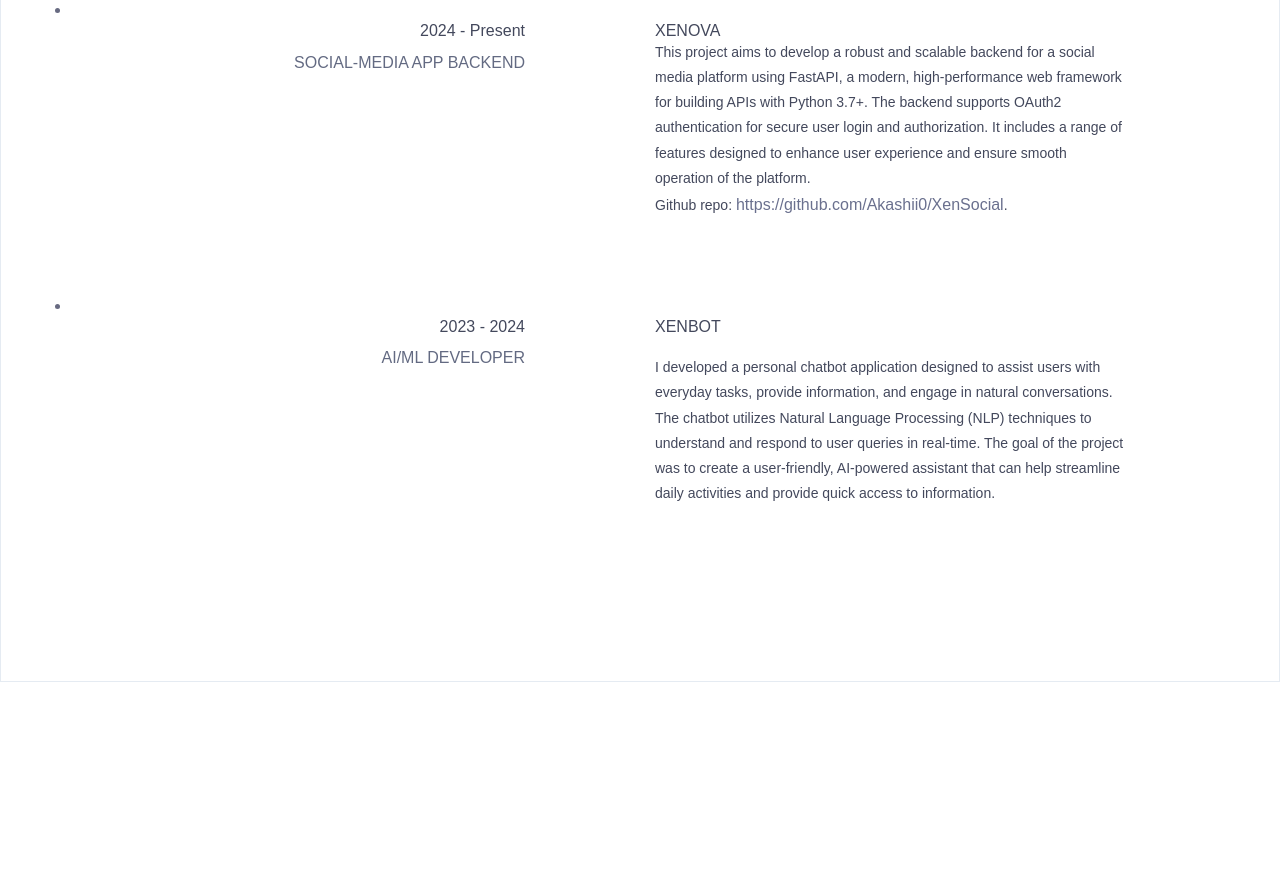
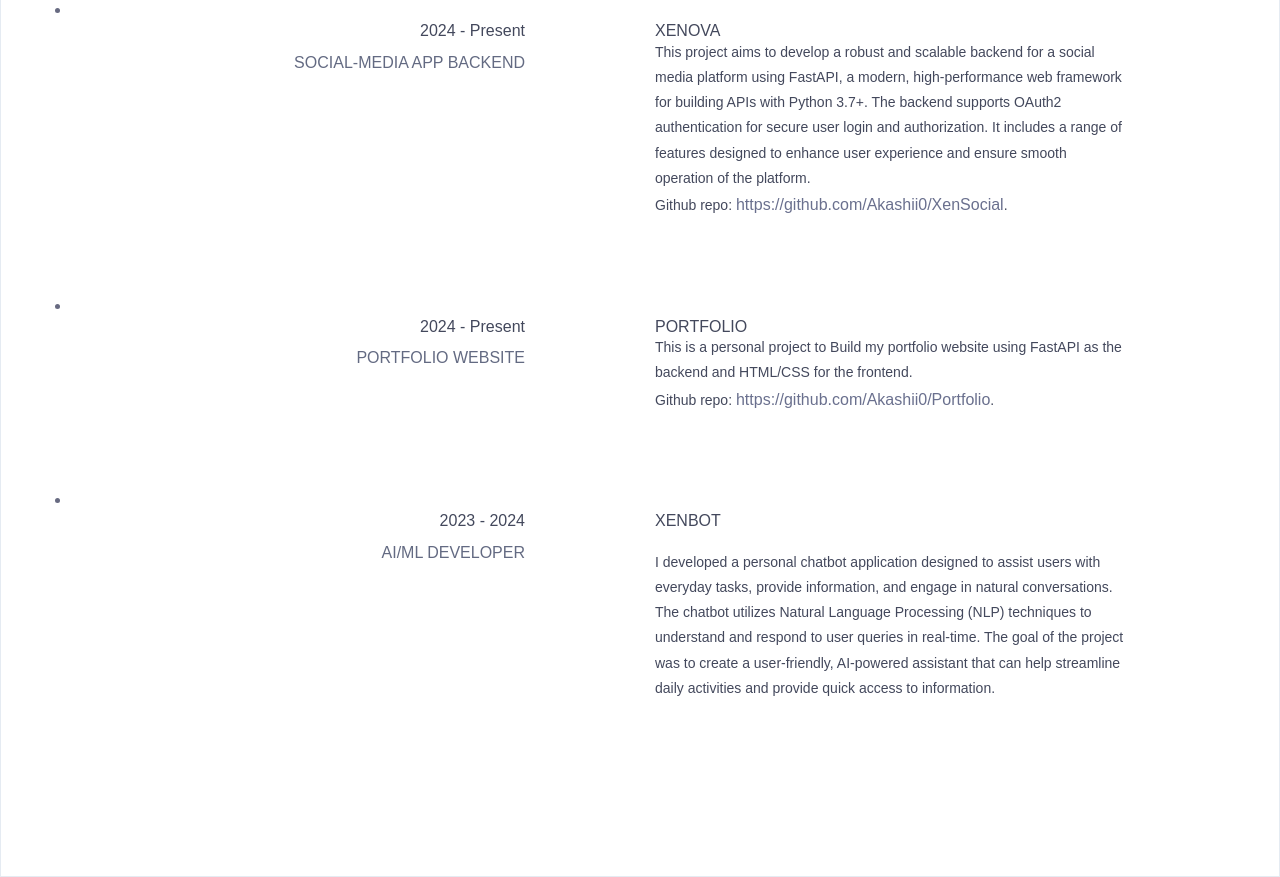
Before and after one commit to Akashii0/Portfolio, a FastAPI app: page / in a window 1280 px wide. Shown: the part 4384-5261 px from the top of the page. Before the commit the page ends 5066 px from the top, so only its background shows below. Run offline with FastAPI, Linux system fonts and the light colour scheme; some libraries are stand-ins or nearby versions; some web fonts are replaced.

Commit message:
updated index.html :))

```diff
--- a/templates/index.html
+++ b/templates/index.html
@@ -486,6 +486,33 @@
 									<div class="row">
 										<div class="col-md-5">
 											<div class="experience-time text-right">
+												<h2>2024 - Present</h2>
+												<h3>Portfolio website</h3>
+											</div><!--/.experience-time-->
+										</div><!--/.col-->
+										<div class="col-md-offset-1 col-md-5">
+											<div class="timeline">
+												<div class="timeline-content">
+													<h4 class="title">
+														<span><i class="fa fa-circle" aria-hidden="true"></i></span>
+														Portfolio
+													</h4>
+
+													<p class="description">
+														This is a personal project to Build my portfolio website using FastAPI as the backend and HTML/CSS for the frontend.
+													<p>Github repo: <a href="https://github.com/Akashii0/Portfolio">https://github.com/Akashii0/Portfolio</a>.</p>
+												</div><!--/.timeline-content-->
+											</div><!--/.timeline-->
+										</div><!--/.col-->
+									</div>
+								</div><!--/.single-timeline-box-->
+							</li>
+
+							<li>
+								<div class="single-timeline-box fix">
+									<div class="row">
+										<div class="col-md-5">
+											<div class="experience-time text-right">
 												<h2>2023 - 2024</h2>
 												<h3>AI/ML Developer</h3>
 											</div><!--/.experience-time-->
```
